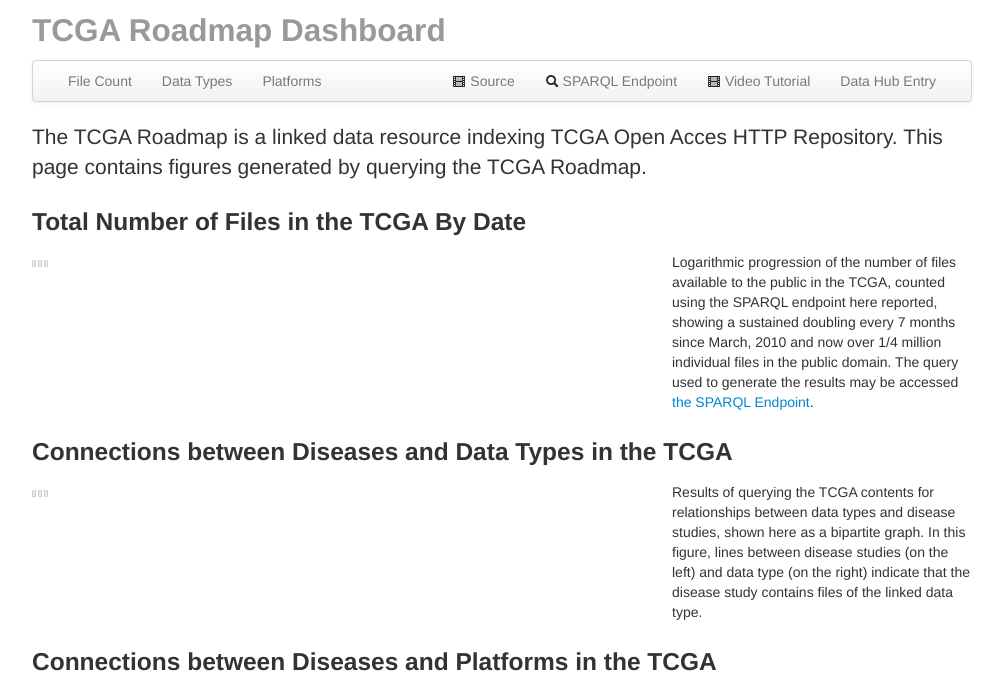
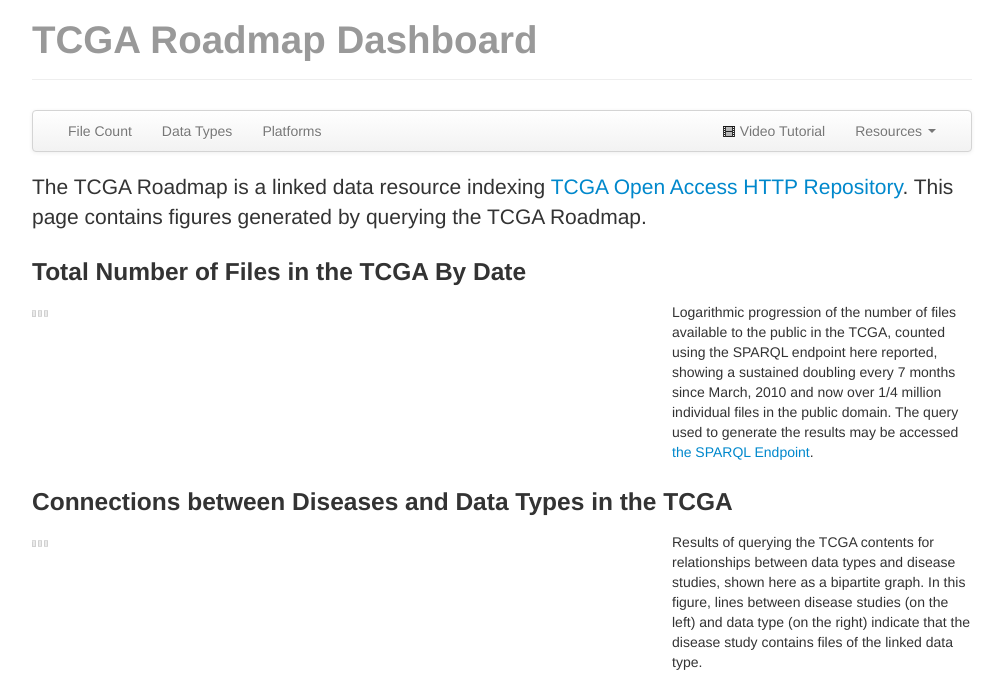
Before and after one commit to tcga/Roadmap, a plain HTML site: page index.html in a window 1280 px wide. Shown: the top 689 px of the page, without its empty margins (138-1141 px from the left). Drawn offline with Linux system fonts and the light colour scheme; a script that the page names is missing.

Commit message:
More improvements to the page

```diff
--- a/index.html
+++ b/index.html
@@ -14,17 +14,25 @@
   <div class="container">
 
     <!-- Header -->
-    <div class="masthead">
-      <h2 id="top" class="muted">TCGA Roadmap Dashboard</h2>
+    <div class="page-header">
+      <h1 id="top" class="muted">TCGA Roadmap Dashboard</h1>
     </div>
 
     <div class="navbar">
       <div class="navbar-inner">
         <ul class="nav pull-right">
-          <li><a href="https://github.com/tcga/Roadmap"><i class="icon-film"></i> Source</a></li>
-          <li><a href="http://agalpha.mathbiol.org/repositories/tcga#query"><i class="icon-search"></i> SPARQL Endpoint</a></li>
           <li><a href="http://youtu.be/3OoqmUnRa9g"><i class="icon-film"></i> Video Tutorial</a></li>
-          <li><a href="http://datahub.io/dataset/tcga-roadmap">Data Hub Entry</a></li>
+          <li class="dropdown">
+            <a href="#" class="dropdown-toggle" data-toggle="dropdown">
+              Resources
+              <b class="caret"></b>
+            </a>
+            <ul class="dropdown-menu">
+              <li><a href="http://agalpha.mathbiol.org/repositories/tcga#query"><i class="icon-search"></i> SPARQL Endpoint</a></li>
+              <li><a href="https://github.com/tcga/Roadmap"><strong>@</strong> Github (source)</a></li>
+              <li><a href="http://datahub.io/dataset/tcga-roadmap"><strong>@</strong> Data Hub</a></li>
+            </ul>
+          </li>
         </ul>
         <ul class="nav">
           <li><a href="#fileCount">File Count</a></li>
@@ -34,7 +42,7 @@
       </div>
     </div>
 
-    <p class="lead">The TCGA Roadmap is a linked data resource indexing TCGA Open Acces HTTP Repository. This page contains figures generated by querying the TCGA Roadmap.</p>
+    <p class="lead">The TCGA Roadmap is a linked data resource indexing <a href="https://tcga-data.nci.nih.gov/tcgafiles/ftp_auth/distro_ftpusers/anonymous/tumor/">TCGA Open Access HTTP Repository</a>. This page contains figures generated by querying the TCGA Roadmap.</p>
 
     <!-- File Counts -->
     <h3 id="fileCount">Total Number of Files in the TCGA By Date</h3>
```
